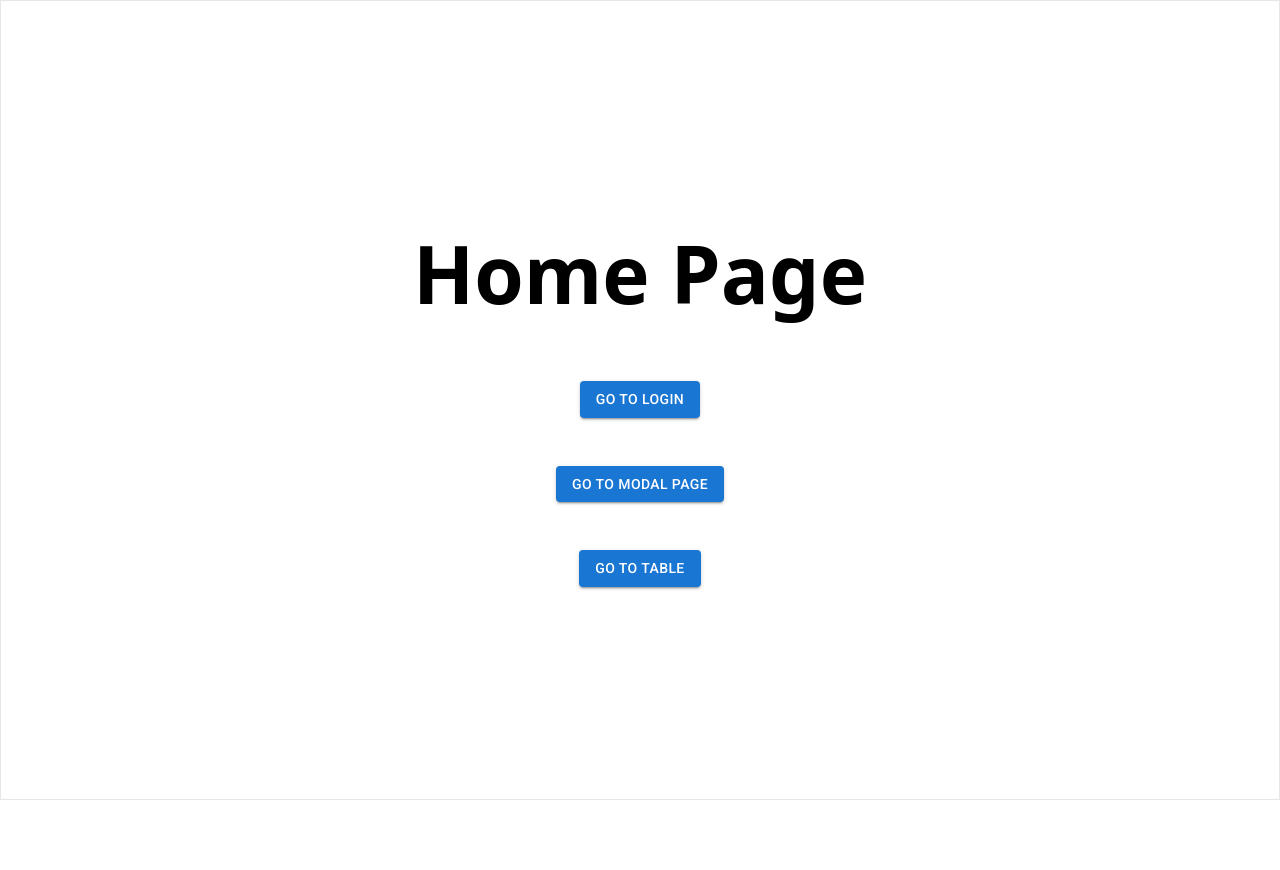
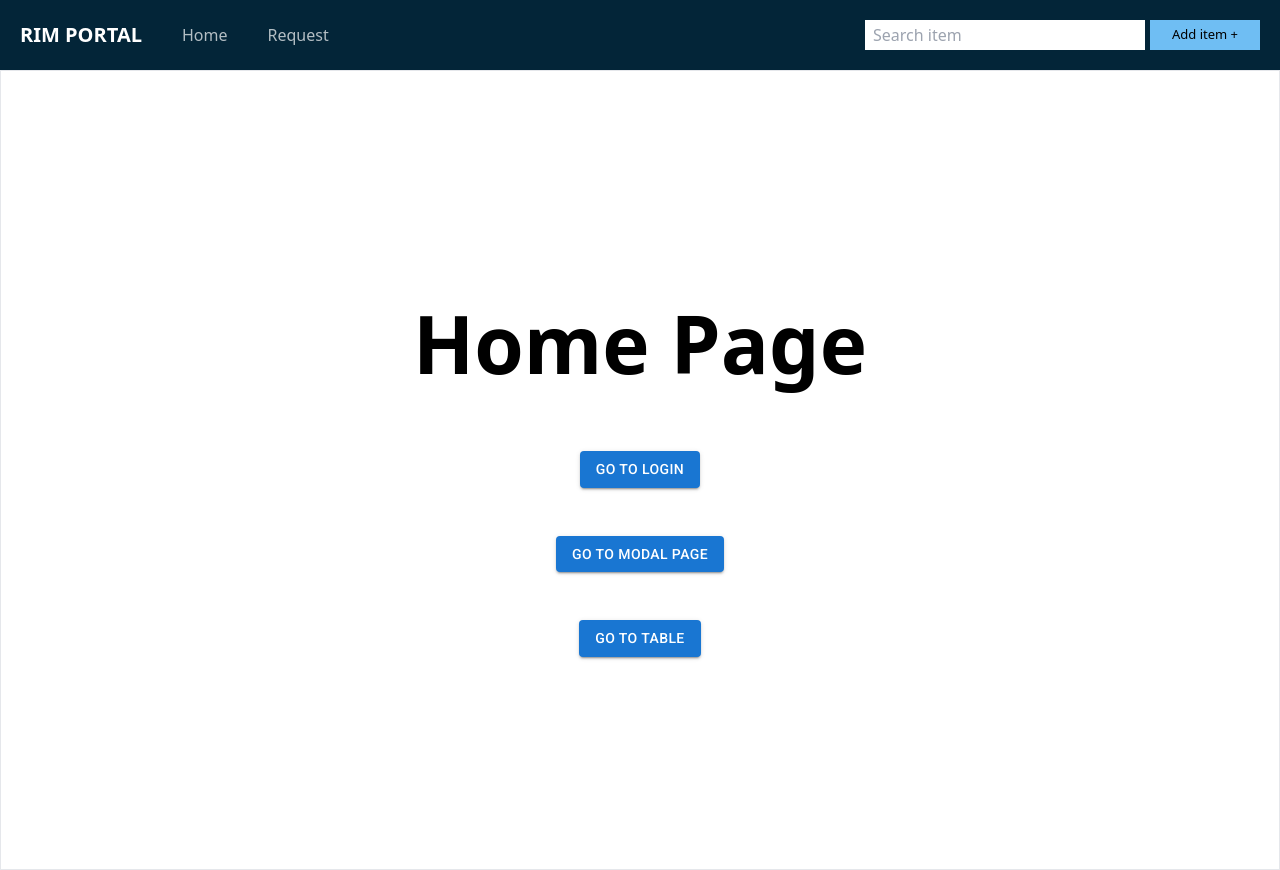
Before and after one commit to Dibyendu303/RIM-Portal, a React (Create React App) app in the folder frontend/: page / in a window 1280 px wide. Before the commit the page ends 800 px from the top, so only its background shows below. Built offline with nearby package versions, Linux system fonts and the light colour scheme.

Commit message:
Folder structure fixed

```diff
--- a/frontend/src/components/Modal.js
+++ b/frontend/src/components/Modal.js
@@ -19,7 +19,9 @@ import Select from '@mui/material/Select';
 export default function Modal() {
     const [openRequest, setOpenRequest] = useState(false);
     const [openAddModal, setOpenAddModal] = useState(false);
-    const [value, setValue] = React.useState(dayjs());
+    const [startValue, setStartValue] = React.useState(dayjs());
+    const [endValue, setEndValue] = React.useState(dayjs());
+    const [purchaseDate, setPurchaseDate] = React.useState(dayjs());
     const [ownedBy, setOwnedBy] = React.useState('');
     const [category, setCategory] = React.useState('');
     const handleOwnership = (event) => {
@@ -78,17 +80,17 @@ export default function Modal() {
                             <DateTimePicker
                                 renderInput={(props) => <TextField {...props} />}
                                 label="From"
-                                value={value}
+                                value={startValue}
                                 onChange={(newValue) => {
-                                    setValue(newValue);
+                                    setStartValue(newValue);
                                 }}
                             />
                             <DateTimePicker
                                 renderInput={(props) => <TextField {...props} />}
                                 label="To"
-                                value={value}
+                                value={endValue}
                                 onChange={(newValue) => {
-                                    setValue(newValue);
+                                    setEndValue(newValue);
                                 }}
                             />
                         </div>
@@ -132,9 +134,9 @@ export default function Modal() {
                                 <DateTimePicker
                                     renderInput={(props) => <TextField {...props} />}
                                     label="Purchase Date"
-                                    value={value}
+                                    value={purchaseDate}
                                     onChange={(newValue) => {
-                                        setValue(newValue);
+                                        setPurchaseDate(newValue);
                                     }}
                                 />
                             </div>
--- /dev/null
+++ b/frontend/src/components/NavStyle.css
@@ -0,0 +1,64 @@
+.searchbar {
+  height: 30px;
+  width: 280px;
+  margin-right: 4px;
+  padding-left: 8px;
+}
+
+.addbtn {
+  align-items: center;
+  cursor: pointer;
+  height: 30px;
+  display: flex;
+  background-color: rgb(111, 190, 243);
+  border: none;
+  padding: 3px 22px;
+  text-align: center;
+  text-decoration: none;
+
+  font-size: 13px;
+  margin: auto;
+  margin-left: 1px;
+}
+
+.addbtn:hover {
+  background-color: #154f91;
+}
+
+.active,
+.dropbtn {
+  padding: top 20px;
+  margin-top: 3px;
+}
+
+.active:hover,
+.dropbtn:hover {
+  background-color: rgb(136, 139, 141);
+}
+
+.dropdown-content {
+  display: none;
+  position: absolute;
+  background-color: rgb(3, 37, 56);
+  min-width: 160px;
+  box-shadow: 0px 8px 16px 0px rgba(0, 0, 0, 0.2);
+  z-index: 1;
+}
+
+.dropdown-content a {
+  float: none;
+  padding: 12px 16px;
+  text-decoration: none;
+  display: block;
+  text-align: left;
+}
+
+.dropdown:hover .dropdown-content {
+  display: block;
+}
+
+/*
+.dropdown {
+  float: center;
+  overflow: hidden;
+} */
--- /dev/null
+++ b/frontend/src/components/Navbar.js
@@ -0,0 +1,40 @@
+import { Link } from "react-router-dom";
+import "./NavStyle.css";
+
+function Navbar() {
+  return (
+    <>
+      <div className="flex items-center bg-[#032538] p-5 justify-between">
+        <div className="flex gap-10 items-center text-white/70">
+          <Link to="/" className="text-xl font-bold text-white">
+            RIM PORTAL
+          </Link>
+          <Link to="/" className="hover:text-white">
+            Home
+          </Link>
+          <div className="dropdown text-white/70 hover:text-white">
+            <p className="cursor-pointer">Request</p>
+            <div className="dropdown-content">
+              <Link to="/" className="text-white/70 hover:text-white hover:bg-[#217cb0]">
+                Requests-Sent
+              </Link>
+              <Link to="/" className="text-white/70 hover:text-white hover:bg-[#217cb0]">
+                Requests-Received
+              </Link>
+            </div>
+          </div>
+        </div>
+        <div className="flex">
+          <input
+            className="searchbar"
+            type="search"
+            placeholder="Search item"
+          ></input>
+          <button className="addbtn">Add item +</button>
+        </div>
+      </div>
+    </>
+  );
+}
+
+export default Navbar;
--- a/frontend/src/pages/Home.js
+++ b/frontend/src/pages/Home.js
@@ -1,9 +1,11 @@
 import React from 'react'
 import { Button } from '@mui/material';
 import { Link } from 'react-router-dom';
+import Navbar from '../components/Navbar';
 const Home = () => {
     return (
         <>
+            <Navbar />
             <div className='h-screen flex flex-col justify-center items-center border gap-12'>
                 <h2 className='font-bold text-[5rem]'>Home Page</h2>
                 <Button variant="contained">
```
